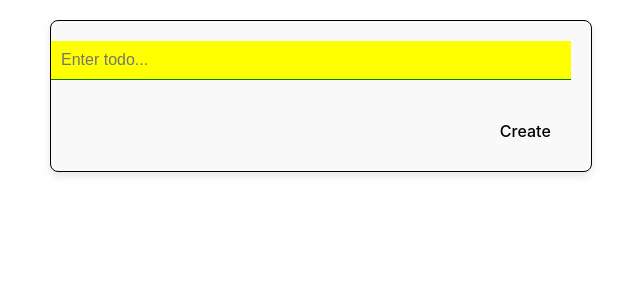
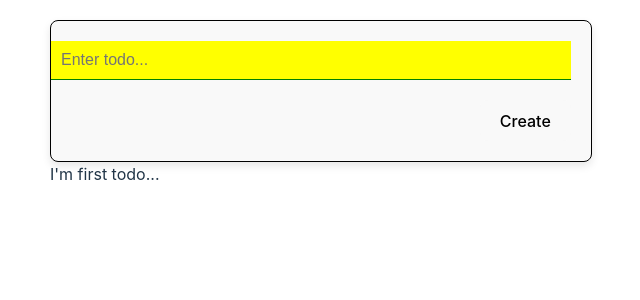
Before and after one commit to Sefer22/Typescript-TODOAPP, a React (Vite) app in the folder typescript-todoapp/: page / in a window 1280 px wide. Shown: the top 300 px of the page, without its empty margins (319-959 px from the left). Built offline with nearby package versions, Linux system fonts and the light colour scheme.

Commit message:
developed

```diff
--- /dev/null
+++ b/package.json
@@ -0,0 +1,5 @@
+{
+  "dependencies": {
+    "react-icons": "^5.2.1"
+  }
+}
--- a/typescript-todoapp/src/App.css
+++ b/typescript-todoapp/src/App.css
@@ -39,7 +39,6 @@ button{
   cursor: pointer;
   border-radius: 4px;
   transition: background-color 0.3s ease;
-  margin-top: 10px;
 }
 
 button:hover{
--- a/typescript-todoapp/src/App.tsx
+++ b/typescript-todoapp/src/App.tsx
@@ -1,12 +1,14 @@
 import { useState } from 'react'
 import './App.css'
 import TodoCreate from './components/TodoCreate'
+import TodoList from './components/TodoList'
 
 function App() {
 
   return (
    <div>
     <TodoCreate />
+    <TodoList/>
    </div>
   )
 }
--- a/typescript-todoapp/src/components/Todo.tsx
+++ b/typescript-todoapp/src/components/Todo.tsx
@@ -1,10 +1,15 @@
 import React from 'react'
+import { IoMdRemoveCircleOutline } from "react-icons/io";
+import { FaCheck } from "react-icons/fa";
+import { FaEdit } from "react-icons/fa";
 
 function Todo() {
   return (
-    <div>
-
+   <div>
+     <div>
+      I'm first todo...
     </div>
+   </div>
   )
 }
 
--- a/typescript-todoapp/src/components/TodoList.tsx
+++ b/typescript-todoapp/src/components/TodoList.tsx
@@ -1,9 +1,10 @@
 import React from 'react'
+import Todo from './Todo'
 
 function TodoList() {
   return (
     <div>
-
+      <Todo/>
     </div>
   )
 }
```
Also changed, not shown: 1 other file (tests, documents, lock files or other folders).
